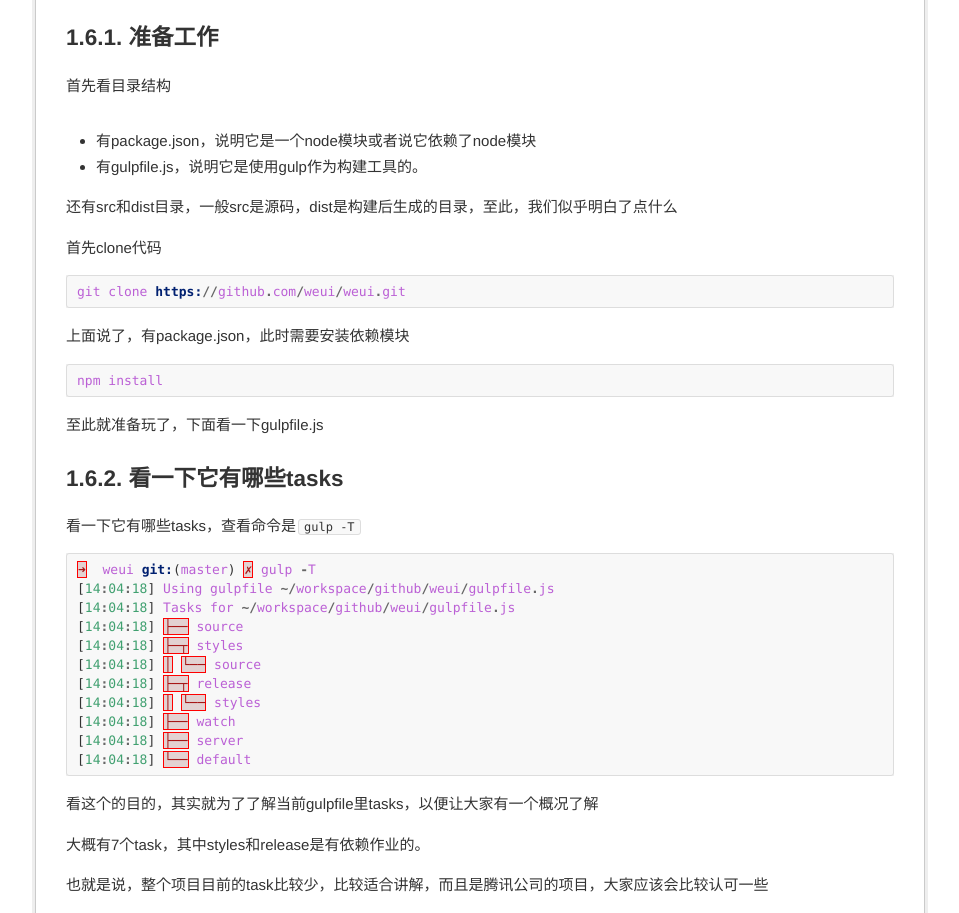
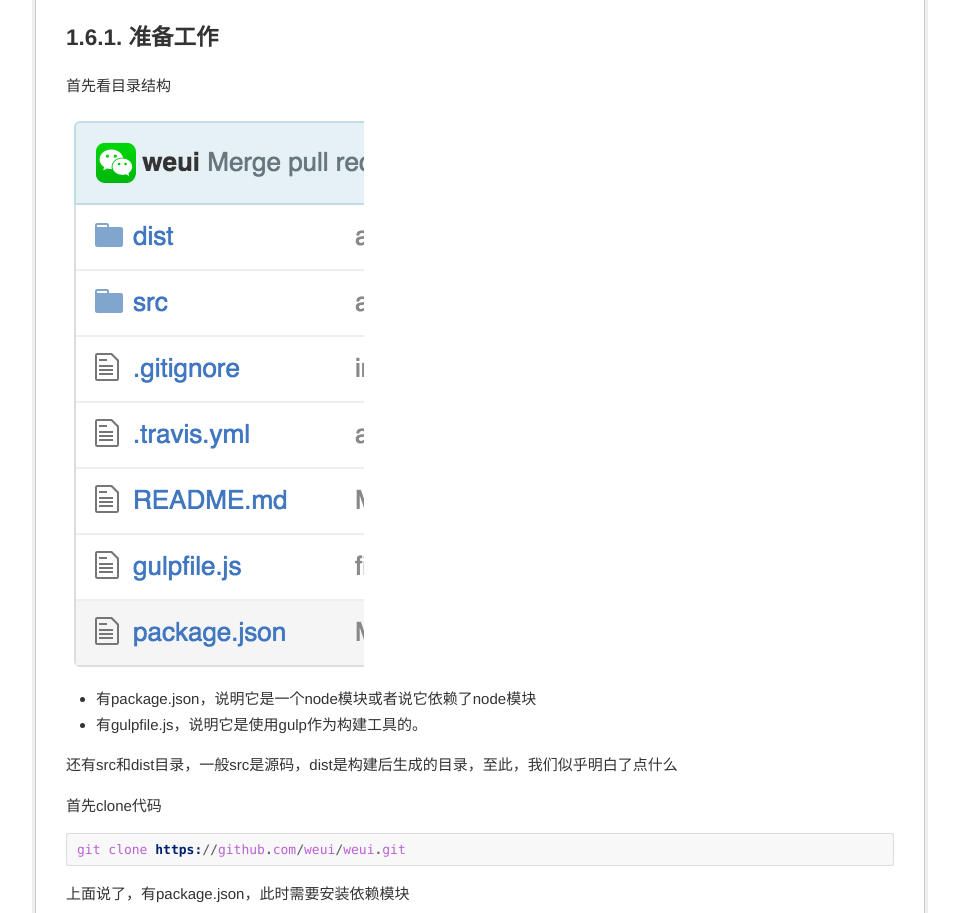
Before and after one commit to i5ting/stuq-gulp, a plain HTML site: page README.html in a window 1280 px wide. Shown: the part 6329-7242 px from the top of the page, without its empty margins (288-1247 px from the left). Drawn offline with Linux system fonts and the light colour scheme.

Commit message:
Update 2015-10-15T12:44:07.495Z

```diff
--- a/README.html
+++ b/README.html
@@ -405,7 +405,7 @@
 
 <p>首先看目录结构</p>
 
-<p><img src="img/1/png" alt=""></p>
+<p><img src="img/1.png" alt=""></p>
 
 <ul>
 <li>有package.json，说明它是一个node模块或者说它依赖了node模块</li>
```
Also changed, not shown: index.html (+1 -1 lines).
